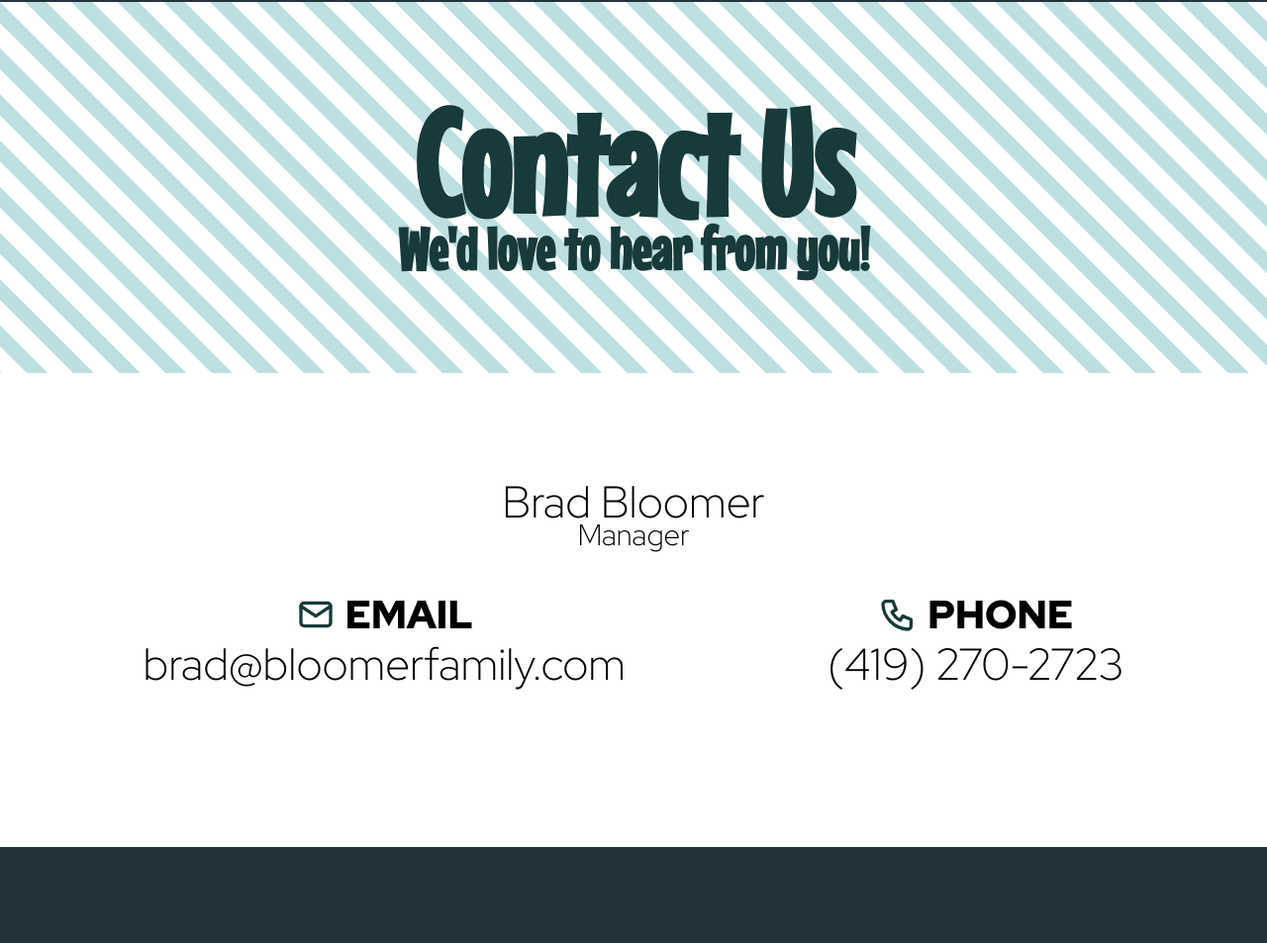
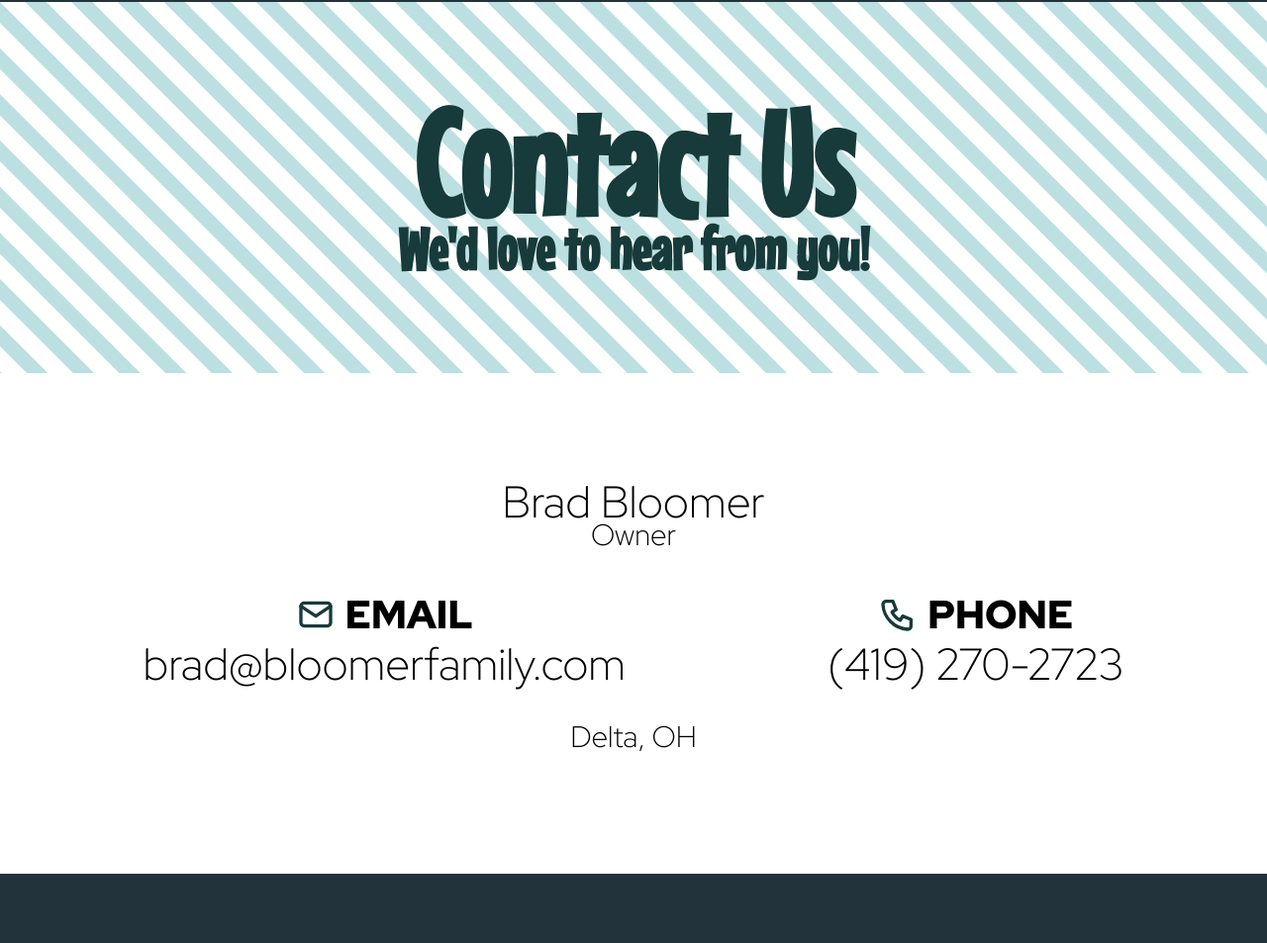
Before and after one commit to Aqua-Ice/AquaIce.us, a website: page src/pages/contact.html in a window 1280 px wide. Shown: the part 122-1075 px from the top of the page at 99% size. Drawn offline with nearby package versions, Linux system fonts and the light colour scheme; files that its build step writes are made by us from their sources; files whose address does not match are found by name.

Commit message:
update owner info

```diff
--- a/src/pages/contact.html
+++ b/src/pages/contact.html
@@ -42,7 +42,7 @@
 			@@include('header.html', { "fixed": "" }) @@include('head.html', { "title": "Contact Us", "subtitle": "We'd love to hear from you!" })
 			<section class="contact">
 				<p class="info">Brad Bloomer</p>
-				<p class="info subtitle">Manager</p>
+				<p class="info subtitle">Owner</p>
 				<div class="contact-info">
 					<div class="contact-card contact-email">
 						<div class="sidebyside">
@@ -59,6 +59,7 @@
 						<a class="info" href="tel:4192702723">(419) 270-2723</a>
 					</div>
 				</div>
+				<p class="info subtitle">Delta, OH</p>
 			</section>
 			@@include('footer.html')
 		</main>
```
